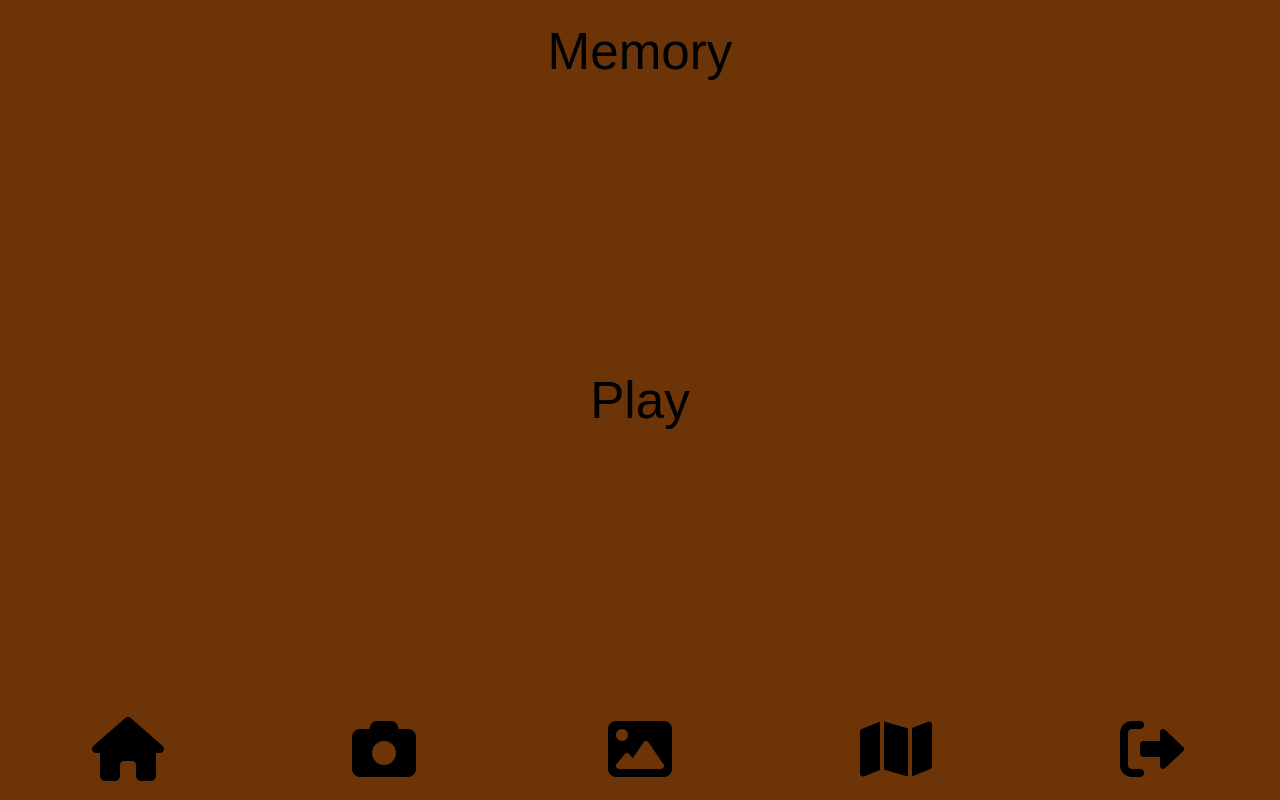
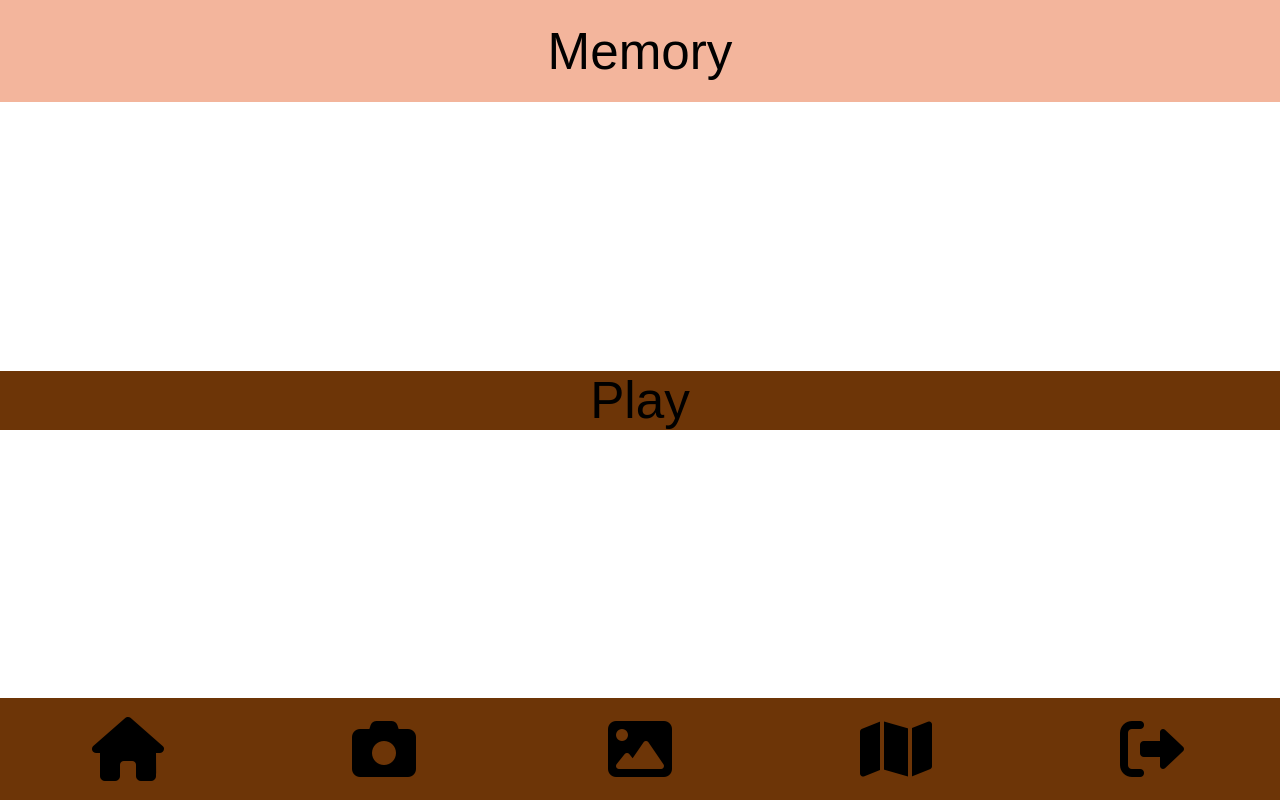
Before and after one commit to mgrabuleda21/WebApp, a plain HTML site: page index.html in a window 1280 px wide. Drawn offline with Linux system fonts and the light colour scheme.

Commit message:
Update index.css

```diff
--- a/index.css
+++ b/index.css
@@ -9,7 +9,7 @@ body {
     min-height: -webkit-fill-available;
     margin: 0px;
     font-family: sans-serif;
-    background-color: #6d3507;
+    background-color: #;
 }
 #superior {
     display: flex;
@@ -18,7 +18,7 @@ body {
     align-items: center;
     font-size: 4vmax;
     color: rgb(0, 0, 0);
-    background-color: #6d3507;
+    background-color: #f3b59c;
 }
 .seccio {
     flex: 1;
```
